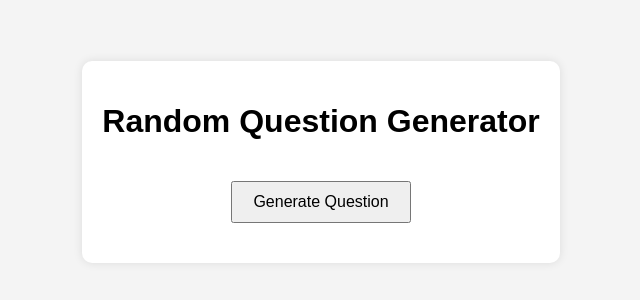
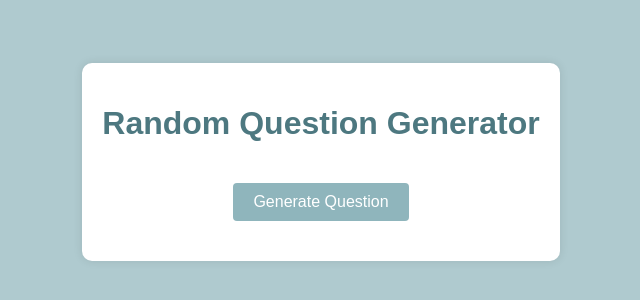
Before and after one commit to shubhrabiswal/random-question-generator, a website: page index.html in a window 1280 px wide. Shown: the part 238-538 px from the top of the page, without its empty margins (319-959 px from the left). Drawn offline with Linux system fonts and the light colour scheme.

Commit message:
color changes

```diff
--- a/index.html
+++ b/index.html
@@ -6,8 +6,11 @@
 </head>
 <body>
     <div class="container">
-        <h1>Random Question Generator</h1>
-        <button id="generateButton">Generate Question</button>
+        <h1 style="color: #4d7880;">Random Question Generator</h1>
+        <button id="generateButton" style="
+        background: #8fb5bc;
+        border: none;
+        border-radius: 4px;"><span style="color: #FFFFFF;">Generate Question</span></button>
         <p id="questionDisplay"></p>
     </div>
     <script src="script.js"></script>
--- a/styles.css
+++ b/styles.css
@@ -5,7 +5,7 @@ body {
     align-items: center;
     height: 100vh;
     margin: 0;
-    background-color: #f4f4f4;
+    background-color: #afcacf;
 }
 .container {
     text-align: center;
@@ -23,4 +23,5 @@ body {
 #questionDisplay {
     margin-top: 20px;
     font-size: 18px;
+    color: #4d7880;
 }
```
